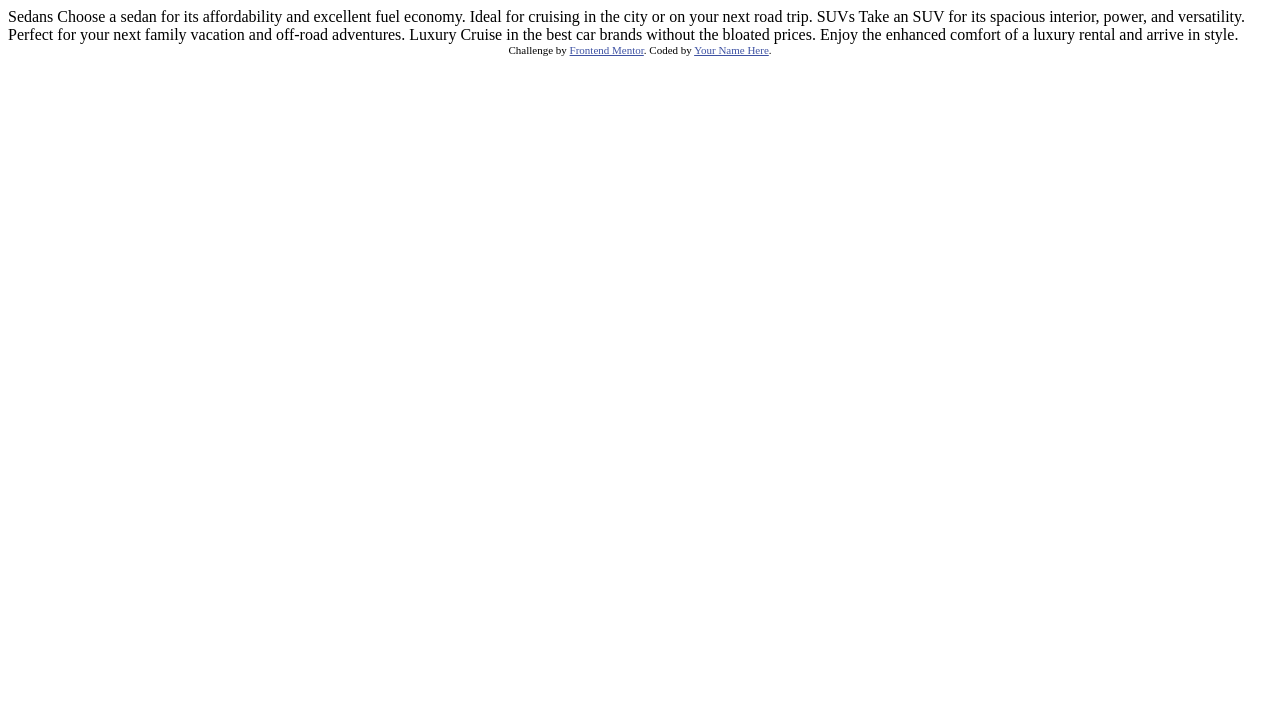
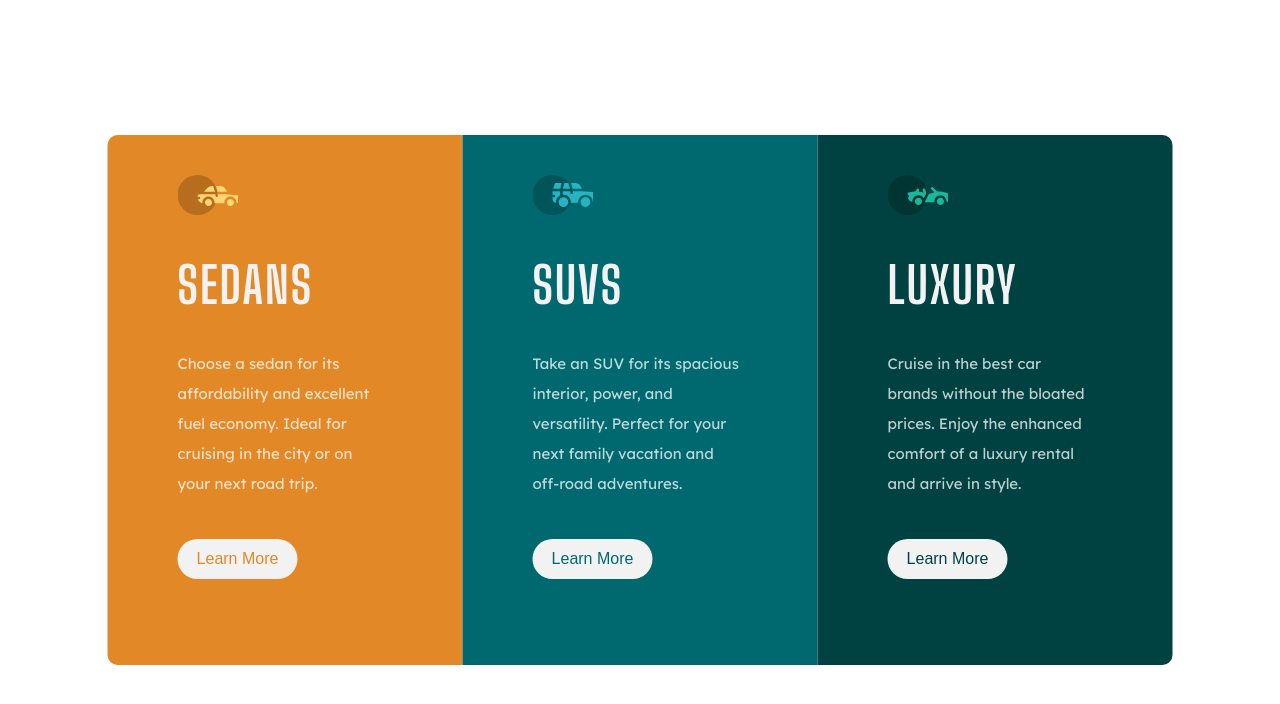
Before and after one commit to tylerthietje/3-column-card, a plain HTML site: page index.html in a window 1280 px wide. Drawn offline with Linux system fonts and the light colour scheme.

Commit message:
added stylesheet and modified the index file

```diff
--- /dev/null
+++ b/css/styles.css
@@ -0,0 +1,154 @@
+    .attribution {
+        font-size: 11px;
+        text-align: center;
+        display: none;
+    }
+    .attribution a {
+        color: hsl(228, 45%, 44%);
+    }
+
+    html {
+        font-family: "lexend deca", sans-serif;
+        box-sizing: border-box;
+        font-size: 15px;
+    }
+
+    body {
+        margin: 0;
+
+    }
+
+    .container {
+        margin: auto;
+        position: absolute;
+        top: 50%;
+        left: 50%;
+        transform: translate(-50%, -50%);
+        display: flex;
+        flex-direction: row;
+        flex-flow: nowrap;
+        width: auto;
+        /* border: thin solid purple; */
+    }
+
+    .panel {
+        display: flex;
+        flex-flow: wrap;
+        height: 450px;
+        padding: 40px;
+        width: 275px;
+        /* border: thin solid lime */
+    }
+
+    .contents {
+        padding-left: 30px;
+        width: 100%;
+        /* border: thin solid gold; */
+    }
+
+    button {
+        background-color: hsl(0, 0%, 95%);
+        color: ;
+        font-size: 16px;
+        width: 120px;
+        height: 40px;
+        border: none;
+        border-radius: 40px;
+    }
+
+    .sedanbtn {
+        color: hsl(31, 77%, 52%);
+    }
+
+    .suvbtn {
+        color: hsl(184, 100%, 22%);
+    }
+
+    .luxbtn {
+        color: hsl(179, 100%, 13%);
+    }
+
+    .pic {
+        margin-bottom: 40px;
+        display: flex;
+        height: 40px;
+        width: 60px;
+        margin-right: 200px;
+    }
+
+    .sedans {
+        border-top-left-radius: 10px;
+        border-bottom-left-radius: 10px;
+        background-color: hsl(31, 77%, 52%);
+    }
+
+    .sedanPic {
+
+        background-image: url(../images/icon-sedans.svg);
+        /* border: thin solid green; */
+    }
+
+    .suvs {
+        background-color: hsl(184, 100%, 22%);
+    }
+
+    .suvPic {
+        background-image: url(../images/icon-suvs.svg);
+    }
+
+    .luxury {
+        background-color: hsl(179, 100%, 13%);
+        border-top-right-radius: 10px;
+        border-bottom-right-radius: 10px;
+    }
+
+    .luxPic {
+        background-image: url(../images/icon-luxury.svg);
+    }
+
+    h1 {
+        font-family: "Big Shoulders Display", cursive;
+        font-size: 50px;
+        letter-spacing: 2px;
+        text-transform: uppercase;
+        color: hsl(0, 0%, 95%);
+    }
+
+    p {
+        color: hsla(0, 0%, 100%, 0.75);
+        line-height: 30px;
+        margin-bottom: 40px;
+        width: 80%;
+    }
+
+
+@media  (max-width:500px) {
+
+    .container {
+        display: flex;
+        flex-wrap: wrap;
+        align-items: center;
+        justify-content: center;
+        position: relative;
+        top: 0%;
+        left: 0%;
+        transform: translate(-0%, -0%);
+        margin: 100px auto;
+        padding: 0;
+        width: 100%;
+    }
+
+    .panel {
+        width: 80%;
+        margin: 0 20px 0 20px;
+        /* border: thin solid lime;         */
+    }
+
+    .sedans {
+        border-radius: 15px 15px 0 0;
+    }
+
+    .luxury {
+        border-radius: 0 0 15px 15px;
+    }
+}
--- a/index.html
+++ b/index.html
@@ -4,29 +4,47 @@
   <meta charset="UTF-8">
   <meta name="viewport" content="width=device-width, initial-scale=1.0"> <!-- displays site properly based on user's device -->
 
+  <link rel="preconnect" href="https://fonts.gstatic.com">
+  <link href="https://fonts.googleapis.com/css2?family=Big+Shoulders+Display:wght@700&family=Lexend+Deca&display=swap" rel="stylesheet">
   <link rel="icon" type="image/png" sizes="32x32" href="./images/favicon-32x32.png">
-
+  <link rel="stylesheet" href="css/styles.css">
   <title>Frontend Mentor | 3-column preview card component</title>
-
-  <!-- Feel free to remove these styles or customise in your own stylesheet 👍 -->
-  <style>
-    .attribution { font-size: 11px; text-align: center; }
-    .attribution a { color: hsl(228, 45%, 44%); }
-  </style>
 </head>
 <body>
 
-  Sedans
-  Choose a sedan for its affordability and excellent fuel economy. Ideal for cruising in the city
-  or on your next road trip.
+  <div class="container">
+    <div class="panel sedans">
+      <div class="contents">
+        <div class="sedanPic pic"></div>
+        <h1 class="sedan">Sedans</h1>
+        <p>Choose a sedan for its affordability and excellent fuel economy. Ideal for cruising in the city
+        or on your next road trip.</p>
+        <button class="sedanbtn">Learn More</button>
+      </div>
+    </div>
+    <div class="panel suvs">
+      <div class="contents">
+        <div class="suvPic pic"></div>
+        <h1 class="suv">SUVS</h1>
+        <p>Take an SUV for its spacious interior, power, and versatility. Perfect for your next family vacation
+        and off-road adventures.</p>
+        <button class="suvbtn">Learn More</button>
+        </div>
+      </div>
+    <div class="panel luxury">
+      <div class="contents">
+        <div class="luxPic pic" src="images/icon-luxury.svg" alt="LUXURY ICON"></div>
+        <h1 class="lux">Luxury</h1>
+        <p>Cruise in the best car brands without the bloated prices. Enjoy the enhanced comfort of a luxury
+        rental and arrive in style.</p>
+        <button class="luxbtn">Learn More</button>
+      </div>
+    </div>
+  </div>
 
-  SUVs
-  Take an SUV for its spacious interior, power, and versatility. Perfect for your next family vacation
-  and off-road adventures.
 
-  Luxury
-  Cruise in the best car brands without the bloated prices. Enjoy the enhanced comfort of a luxury
-  rental and arrive in style.
+
+
 
   <div class="attribution">
     Challenge by <a href="https://www.frontendmentor.io?ref=challenge" target="_blank">Frontend Mentor</a>.
```
Also changed, not shown: Big_Shoulders_Display/BigShouldersDisplay-Black.ttf (added), Big_Shoulders_Display/BigShouldersDisplay-Bold.ttf (added), Big_Shoulders_Display/BigShouldersDisplay-ExtraBold.ttf (added), Big_Shoulders_Display/BigShouldersDisplay-Light.ttf (added), Big_Shoulders_Display/BigShouldersDisplay-Medium.ttf (added), Big_Shoulders_Display/BigShouldersDisplay-Regular.ttf (added), Big_Shoulders_Display/BigShouldersDisplay-SemiBold.ttf (added), Big_Shoulders_Display/BigShouldersDisplay-Thin.ttf (added), Big_Shoulders_Display/OFL.txt (added), Lexend_Deca/LexendDeca-Regular.ttf (added), Lexend_Deca/OFL.txt (added).
